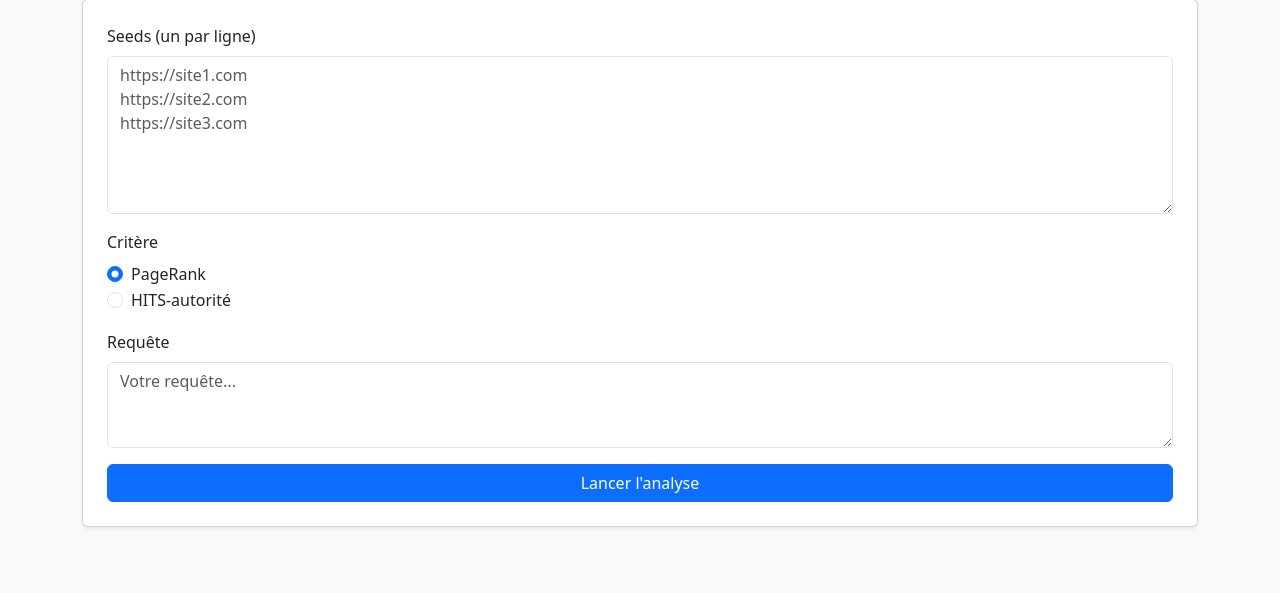
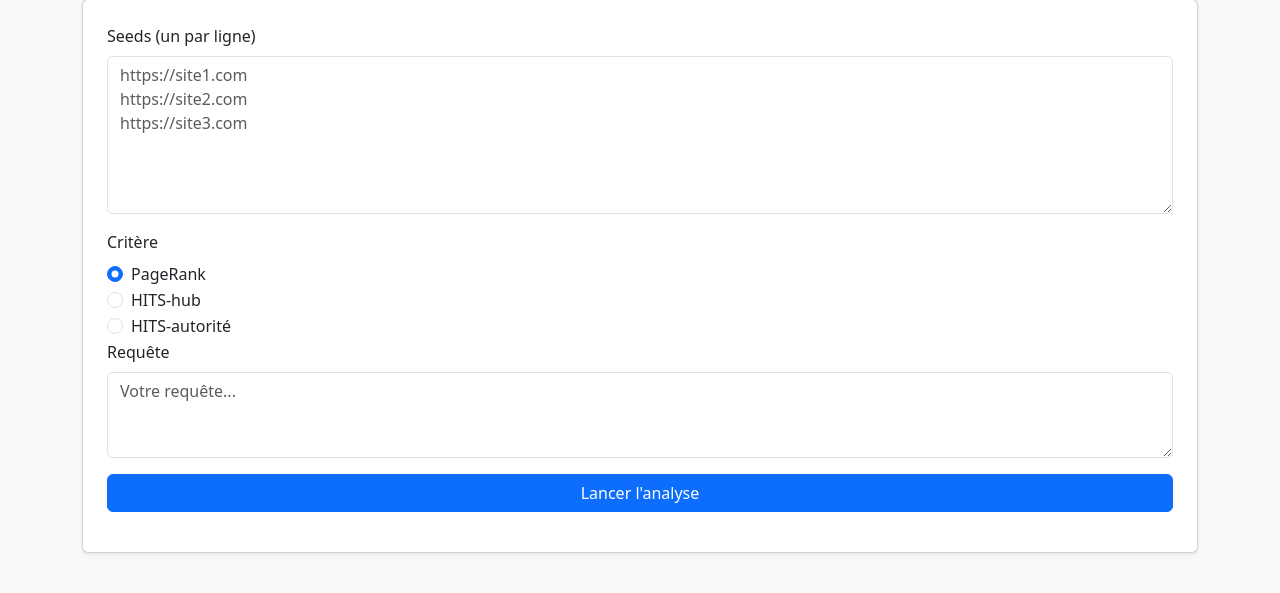
Before and after one commit to anewo-o/search-engines, a Flask app: page / in a window 1280 px wide. Shown: the part 121-714 px from the top of the page. Run offline with Flask 3, Linux system fonts and the light colour scheme.

Commit message:
ajout HITS mais sous graphe non fonctionnel

```diff
--- a/app.py
+++ b/app.py
@@ -12,13 +12,13 @@ HEADERS = {"User-Agent": "Mozilla/5.0 (Demo-Recherche-Web (PageRank + HITS); +ht
 REQUEST_TIMEOUT = 10
 SLEEP_BETWEEN_REQUESTS = .1
 MAX_SEEDS = 15
-MAX_PAGES = 30
+MAX_PAGES = 50
 MAX_OUTLINKS_PER_PAGE = 10
 CRAWL_DEPTH = 3
 K = 10
 
 
-def is_probable_html(resp: requests.Response) -> bool:
+def is_probable_html(resp: requests.Response)  -> bool:
     return "text/html" in resp.headers.get("Content-Type", "")
 
 
@@ -54,7 +54,7 @@ def fetch(url: str) -> str | None:
     try:
         resp = requests.get(url, headers=HEADERS, timeout=REQUEST_TIMEOUT, allow_redirects=True)
         if resp.status_code == 200 and is_probable_html(resp):
-            return resp.text
+            return resp.url,resp.text
         return None
     except requests.RequestException:
         return None
@@ -71,23 +71,75 @@ def crawl_and_build_graph(seed_urls, max_pages=MAX_PAGES, max_depth=CRAWL_DEPTH)
             continue
         visited.add(url)
 
-        html = fetch(url)
+        fetch_result = fetch(url)
         time.sleep(SLEEP_BETWEEN_REQUESTS)
-        if html is None:
+
+        if fetch_result is None:
             continue
 
-        outlinks = extract_links(url, html)[:MAX_OUTLINKS_PER_PAGE]
-        G.add_node(url, domain=domain(url))
+        final_url, html_content = fetch_result
+        final_url_normalized = normalize_url(final_url)
+
+        url_to_add = final_url_normalized
+
+        G.add_node(url_to_add, domain=domain(url_to_add), html=html_content)
+
+        outlinks = extract_links(url, html_content)[:MAX_OUTLINKS_PER_PAGE]
         for l in outlinks:
             G.add_node(l, domain=domain(l))
-            G.add_edge(url, l)
+            G.add_edge(url_to_add, l)
             if l not in visited:
                 frontier.append((l, depth + 1))
     return G
 
 
+def filter_graph_by_query(G: nx.DiGraph, query: str) -> nx.DiGraph:
+    """
+    Crée un sous-graphe (G_prime) contenant uniquement les nœuds dont le contenu
+    HTML contient les mots-clés de la requête (query).
+
+    Args:
+        G (nx.DiGraph): Le graphe complet construit par le crawler.
+        query (str): La requête de recherche de l'utilisateur.
+
+    Returns:
+        nx.DiGraph: Le sous-graphe contenant uniquement les nœuds pertinents.
+    """
+    query_lower = query.strip().lower()
+    if not query_lower:
+        return G
+
+    # Séparer les mots de la requête
+    query_terms = query_lower.split()
+
+    relevant_nodes = set()
+
+    for node_url in G.nodes:
+        if 'html' in G.nodes[node_url] and G.nodes[node_url]['html'] is not None:
+            html_content = G.nodes[node_url]['html'].lower()
+
+            # Vérifie si TOUS les mots sont présents (peu importe l'ordre ou la distance)
+            if all(term in html_content for term in query_terms):
+                relevant_nodes.add(node_url)
+
+    G_prime = G.subgraph(relevant_nodes).copy()
+
+    if not G_prime.nodes:
+         return nx.DiGraph()
+
+    return G_prime
+
+
 def compute_pagerank(G: nx.DiGraph, damping: float = 0.85):
     return nx.pagerank(G, alpha=damping)
+
+def compute_hits(G: nx.DiGraph):
+    """
+    Calcule les scores de Hub et d'Autorité pour chaque nœud du graphe G.
+    """
+    # La fonction hits de NetworkX retourne deux dictionnaires : hubs et authorities.
+    hubs, authorities = nx.hits(G)
+    return authorities, hubs # Retourne (Autorité, Hub)
 
 
 @app.route("/", methods=["GET", "POST"])
@@ -105,12 +157,34 @@ def index():
         seeds = [s.strip() for s in seeds_raw.splitlines() if s.strip()]
         query = request.form.get("query", "")
         scores = {}
+        G = crawl_and_build_graph(seeds)
         if critere == "PageRank":
-            G = crawl_and_build_graph(seeds)
-            pr = compute_pagerank(G)
+            G_prime = filter_graph_by_query(G, query)
+
+            if not G_prime.nodes:
+                error_message = f"Aucun résultat trouvé pour la requête : '{query}' dans les pages explorées."
+                return render_template("index.html",error_message)
+
+            pr = compute_pagerank(G_prime)
             scores["PageRank"] = sorted(pr.items(), key=lambda x: x[1], reverse=True)[:K]
-        elif critere == "HITS-autorite":
-            scores["HITS-autorite"] = "À implémenter"
+        else: # HITS-autorite ou HITS-hub
+            # Étape cruciale : Filtrage du graphe basé sur la requête
+            # Ceci crée G_prime, le sous-graphe thématique
+            G_prime = filter_graph_by_query(G, query)
+
+            if not G_prime.nodes:
+                error_message = f"Aucun résultat trouvé pour la requête : '{query}' dans les pages explorées."
+                return render_template("index.html",error_message)
+
+            # Les calculs HITS sont maintenant effectués sur le sous-graphe G_prime
+            authorities, hubs = compute_hits(G)
+
+            if critere == "HITS-autorite":
+                scores["HITS-autorite"] = sorted(authorities.items(), key=lambda x: x[1], reverse=True)[:K]
+
+            elif critere == "HITS-hub":
+                scores["HITS-hub"] = sorted(hubs.items(), key=lambda x: x[1], reverse=True)[:K]
+
         results = {"query": query, "scores": scores}
 
     return render_template("index.html", results=results)
--- a/templates/index.html
+++ b/templates/index.html
@@ -26,10 +26,14 @@ https://site3.com">{{ request.form.get('seeds', '') }}</textarea>
             <label class="form-check-label">PageRank</label>
         </div>
         <div class="form-check">
+            <input class="form-check-input" type="radio" name="critere" value="HITS-hub"
+                   {% if request.form.get('critere') == 'HITS-hub' %}checked{% endif %}>
+            <label class="form-check-label">HITS-hub</label>
+        </div>
+          <div class="form-check">
             <input class="form-check-input" type="radio" name="critere" value="HITS-autorite"
                    {% if request.form.get('critere') == 'HITS-autorite' %}checked{% endif %}>
             <label class="form-check-label">HITS-autorité</label>
-        </div>
     </div>
 
     <div class="mb-3">
```
